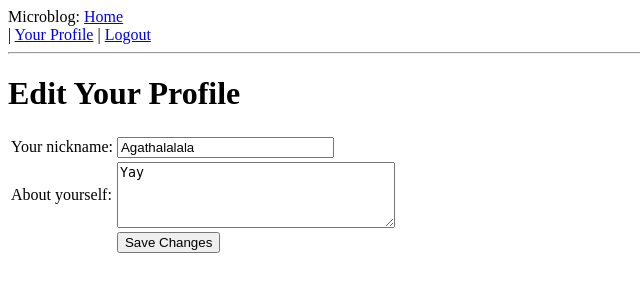
After one commit to xov17/fl-mega, a Flask app: page /edit in a window 1280 px wide. The commit adds this page. Shown: the top 300 px of the page, without its empty margins (0-640 px from the left). Run offline with Flask 2, Linux system fonts and the light colour scheme; a user stored in the database is signed in; data comes from the database, SQL or seed files in the repository; both versions use the stored data as it was after the commit.

Commit message:
Up to Part 6: Profile Page & Avatars

```diff
--- a/app/forms.py
+++ b/app/forms.py
@@ -1,7 +1,11 @@
-from flask_wtf import Form
-from wtforms import StringField, BooleanField
-from wtforms.validators import DataRequired
+from flask_wtf import FlaskForm
+from wtforms import StringField, BooleanField, TextAreaField
+from wtforms.validators import DataRequired, Length
 
-class LoginForm(Form):
+class LoginForm(FlaskForm):
     openid = StringField('openid', validators=[DataRequired()])
     remember_me = BooleanField('remember_me', default=False)
+
+class EditForm(FlaskForm):
+    nickname = StringField('nickname', validators=[DataRequired()])
+    about_me = TextAreaField('about_me', validators=[Length(min=0, max=140)])
--- a/app/models.py
+++ b/app/models.py
@@ -1,10 +1,13 @@
 from app import db
+from hashlib import md5
 
 class User(db.Model):
     id = db.Column(db.Integer, primary_key=True)
     nickname = db.Column(db.String(64), index=True, unique=True)
     email = db.Column(db.String(120), index=True, unique=True)
     posts = db.relationship('Post', backref='author', lazy='dynamic')
+    about_me = db.Column(db.String(140))
+    last_seen = db.Column(db.DateTime)
 
     @property
     def is_authenticated(self):
@@ -24,6 +27,9 @@ class User(db.Model):
         except NameError:
             return str(self.id) # python 3
 
+    def avatar(self,size):
+        return 'http://www.gravatar.com/avatar/%s?d=mm&s=%d' % (md5(self.email.encode('utf-8')).hexdigest(), size)
+
     def __repr__(self):
         return '<User %r>' % (self.nickname)
 
--- a/app/templates/base.html
+++ b/app/templates/base.html
@@ -7,7 +7,12 @@
     {% endif %}
     </head>
     <body>
-        <div>Microblog: <a href="/index">Home</a></div>
+        <div>Microblog:
+        <a href="/index">Home</a></div>
+        {% if g.user.is_authenticated %}
+        | <a href="{{ url_for('user', nickname=g.user.nickname) }}">Your Profile</a>
+        | <a href="{{ url_for('logout') }}">Logout</a>
+        {% endif %}
         <hr>
         {% with messages = get_flashed_messages() %}
             {% if messages %}
--- /dev/null
+++ b/app/templates/edit.html
@@ -0,0 +1,23 @@
+<!-- extend base layout -->
+{% extends "base.html" %}
+
+{% block content %}
+    <h1>Edit Your Profile</h1>
+    <form action="" method="post" name="edit">
+        {{form.hidden_tag()}}
+        <table>
+            <tr>
+                <td>Your nickname:</td>
+                <td>{{ form.nickname(size=24) }}</td>
+            </tr>
+            <tr>
+                <td>About yourself:</td>
+                <td>{{ form.about_me(cols=32, rows=4) }}</td>
+            </tr>
+            <tr>
+                <td></td>
+                <td><input type="submit" value="Save Changes"></td>
+            </tr>
+        </table>
+    </form>
+{% endblock %}
--- a/app/views.py
+++ b/app/views.py
@@ -1,13 +1,28 @@
 from flask import render_template, flash, redirect, session, url_for, request, g
 from flask_login import login_user, logout_user, current_user, login_required
-from app import app, db, lm, old
-from .forms import LoginForm
+from app import app, db, lm, oid
+from .forms import LoginForm, EditForm
 from .models import User
+from datetime import datetime
+
+@lm.user_loader
+def load_user(id):
+    return User.query.get(int(id))
+
+# checked before any other functions in views.py are loaded
+@app.before_request
+def before_request():
+    g.user = current_user #current user global set by Flask-login
+    if g.user.is_authenticated:
+        g.user.last_seen = datetime.utcnow()
+        db.session.add(g.user)
+        db.session.commit()
 
 @app.route('/')
 @app.route('/index')
+@login_required # will ensure that this page is only seen by logged in users
 def index():
-    user = {'nickname': 'Miguel'} # fake user
+    user = g.user
     posts = [ # fake array of posts
         {
             'author': {'nickname': 'John'},
@@ -25,7 +40,9 @@ def index():
                             posts=posts)
 
 @app.route('/login', methods=['GET', 'POST'])
+@oid.loginhandler
 def login():
+    print ("g.user: {}".format(g.user))
     if g.user is not None and g.user.is_authenticated:
         return redirect(url_for('index'))
 
@@ -39,9 +56,6 @@ def login():
                             form=form,
                             providers=app.config['OPENID_PROVIDERS'])
 
-@lm.user_loader
-def load_user(id):
-    return User.query.get(int(id))
 
 @oid.after_login
 def after_login(resp):
@@ -53,7 +67,7 @@ def after_login(resp):
         nickname = resp.nickname
         if nickname is None or nickname == "":
             nickname = resp.email.split('@')[0]
-        user = User(nickname=name, email=resp.email)
+        user = User(nickname=nickname, email=resp.email)
         db.session.add(user)
         db.session.commit()
     remember_me = False
@@ -61,4 +75,41 @@ def after_login(resp):
         remember_me = session['remember_me']
         session.pop('remember_me', None)
     login_user(user, remember = remember_me)
-    return redirect(request.args.get('next' or url_for('index')))
+    return redirect(request.args.get('next') or url_for('index'))
+
+@app.route('/logout')
+def logout():
+    logout_user() #custom function of oid?
+    return redirect(url_for('index'))
+
+# nickname is an argument
+@app.route('/user/<nickname>')
+@login_required
+def user(nickname):
+    user = User.query.filter_by(nickname=nickname).first()
+    if user == None:
+        flash('User %s not found.' % nickname)
+        return redirect(url_for('index'))
+    posts = [
+        {'author': user, 'body': 'Test post #1'},
+        {'author': user, 'body': 'Test post #2'}
+    ]
+    return render_template('user.html',
+                            user=user,
+                            posts=posts)
+
+@app.route('/edit', methods=['GET', 'POST'])
+@login_required
+def edit():
+    form = EditForm()
+    if form.validate_on_submit():
+        g.user.nickname = form.nickname.data
+        g.user.about_me = form.about_me.data
+        db.session.add(g.user)
+        db.session.commit()
+        flash('Your changes have been saved.')
+        return redirect(url_for('edit'))
+    else:
+        form.nickname.data = g.user.nickname
+        form.about_me.data = g.user.about_me
+    return render_template('edit.html', form=form)
```
Also changed, not shown: app/templates/post.html (added, +7 -0 lines), app/templates/user.html (added, +23 -0 lines), db_repository/versions/003_migration.py (added, +31 -0 lines), app.db, 6 other files.
